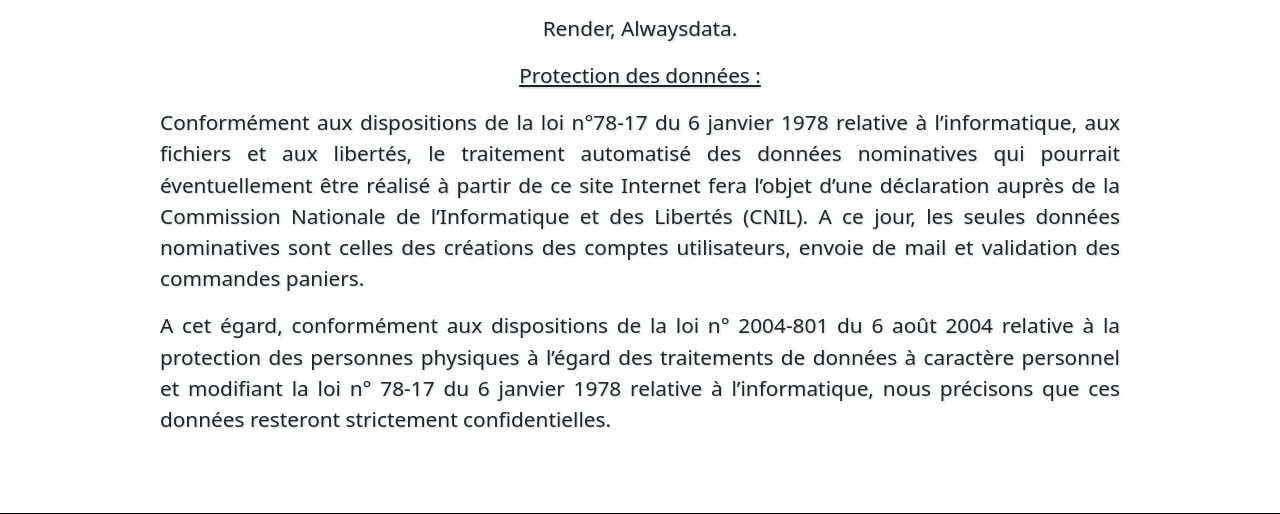
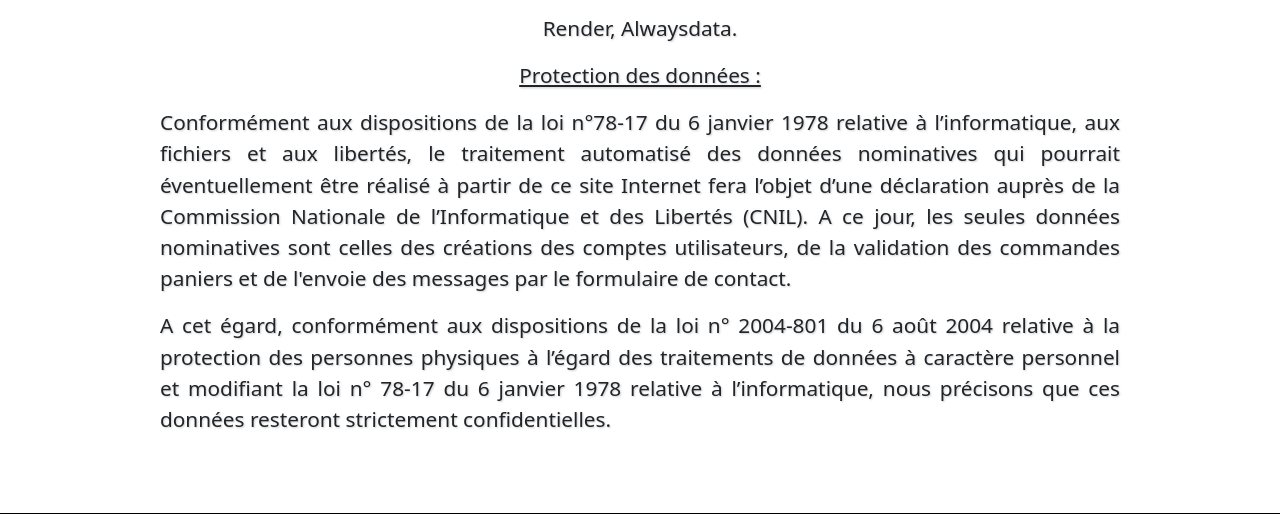
Before and after one commit to Peyroche/mon_projet1, a Flask app: page /mentions_legales in a window 1280 px wide. Shown: the part 543-1057 px from the top of the page. Run offline with Flask 3, Linux system fonts and the light colour scheme; parts of the project's set-up code (start-up, migrations or seed data) failed here and were passed over.

Commit message:
Mise à jour du menu et des mentions légales

```diff
--- a/templates/base.html
+++ b/templates/base.html
@@ -45,9 +45,9 @@
 </main>
 
 <footer>
-    <p>© 2025 MD Consulting - Tous droits réservés</p>
     <p><a href="{{ url_for('mentions_legales') }}">Mentions légales</a></p>
     <p><a href="{{ url_for('politique_du_site') }}">Politique du site</a></p>
+    <p>© 2025 MD Consulting - Tous droits réservés</p>
 </footer>
 
 </body>
--- a/templates/mentions_legales.html
+++ b/templates/mentions_legales.html
@@ -22,7 +22,7 @@
     <center><p>Render, Alwaysdata.</p></center>
 
      <center><p><u>Protection des données :</u></p></center>
-<p text-align:justify>Conformément aux dispositions de la loi n°78-17 du 6 janvier 1978 relative à l’informatique, aux fichiers et aux libertés, le traitement automatisé des données nominatives qui pourrait éventuellement être réalisé à partir de ce site Internet fera l’objet d’une déclaration auprès de la Commission Nationale de l’Informatique et des Libertés (CNIL). A ce jour, les seules données nominatives sont celles des créations des comptes utilisateurs, envoie de mail et validation des commandes paniers. </p>
+<p text-align:justify>Conformément aux dispositions de la loi n°78-17 du 6 janvier 1978 relative à l’informatique, aux fichiers et aux libertés, le traitement automatisé des données nominatives qui pourrait éventuellement être réalisé à partir de ce site Internet fera l’objet d’une déclaration auprès de la Commission Nationale de l’Informatique et des Libertés (CNIL). A ce jour, les seules données nominatives sont celles des créations des comptes utilisateurs, de la validation des commandes paniers et de l'envoie des messages par le formulaire de contact.</p>
 
 <p text-align:justify>A cet égard, conformément aux dispositions de la loi n° 2004-801 du 6 août 2004 relative à la protection des personnes physiques à l’égard des traitements de données à caractère personnel et modifiant la loi n° 78-17 du 6 janvier 1978 relative à l’informatique, nous précisons que ces données resteront strictement confidentielles.</p>
   </div>
```
